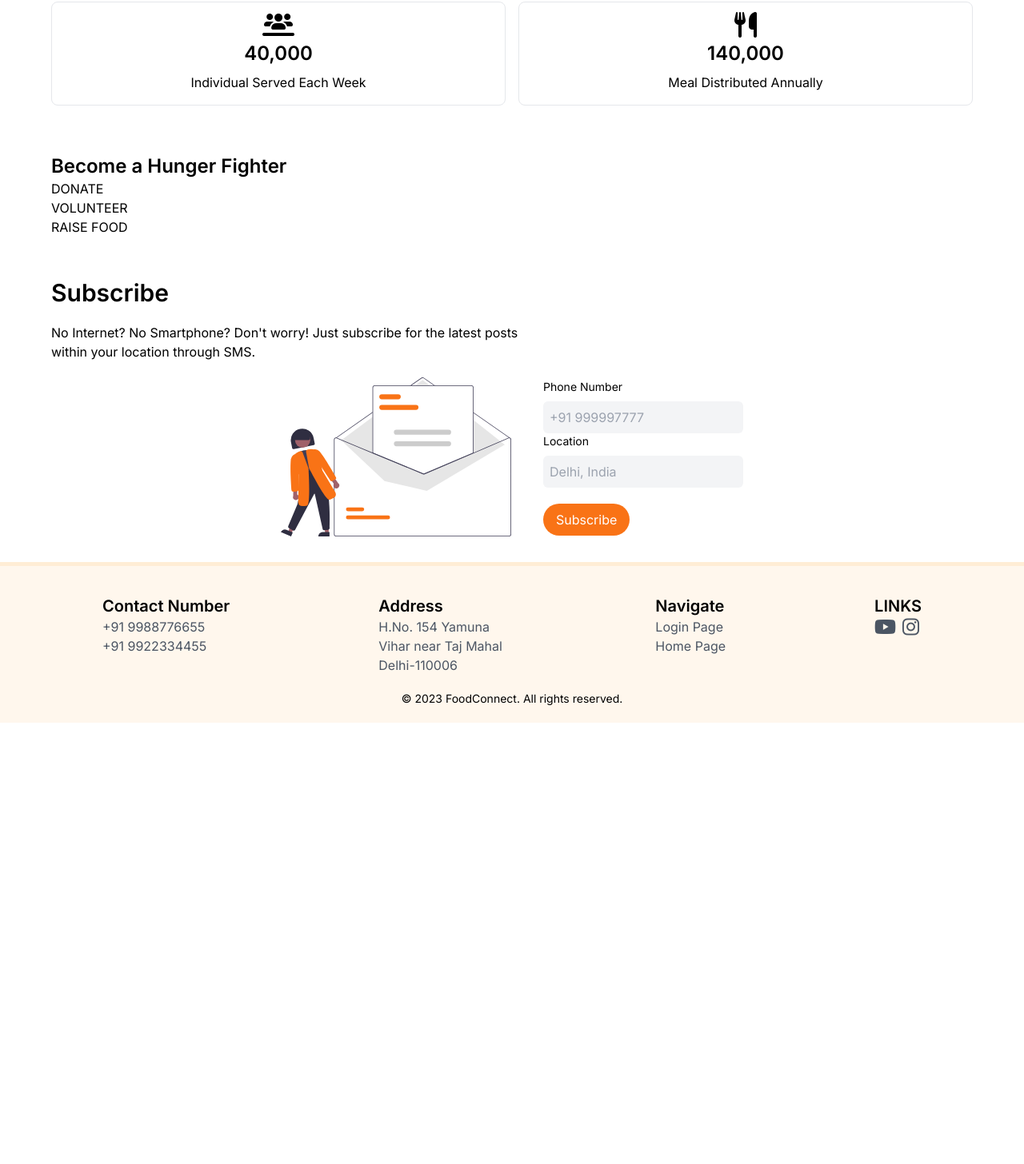
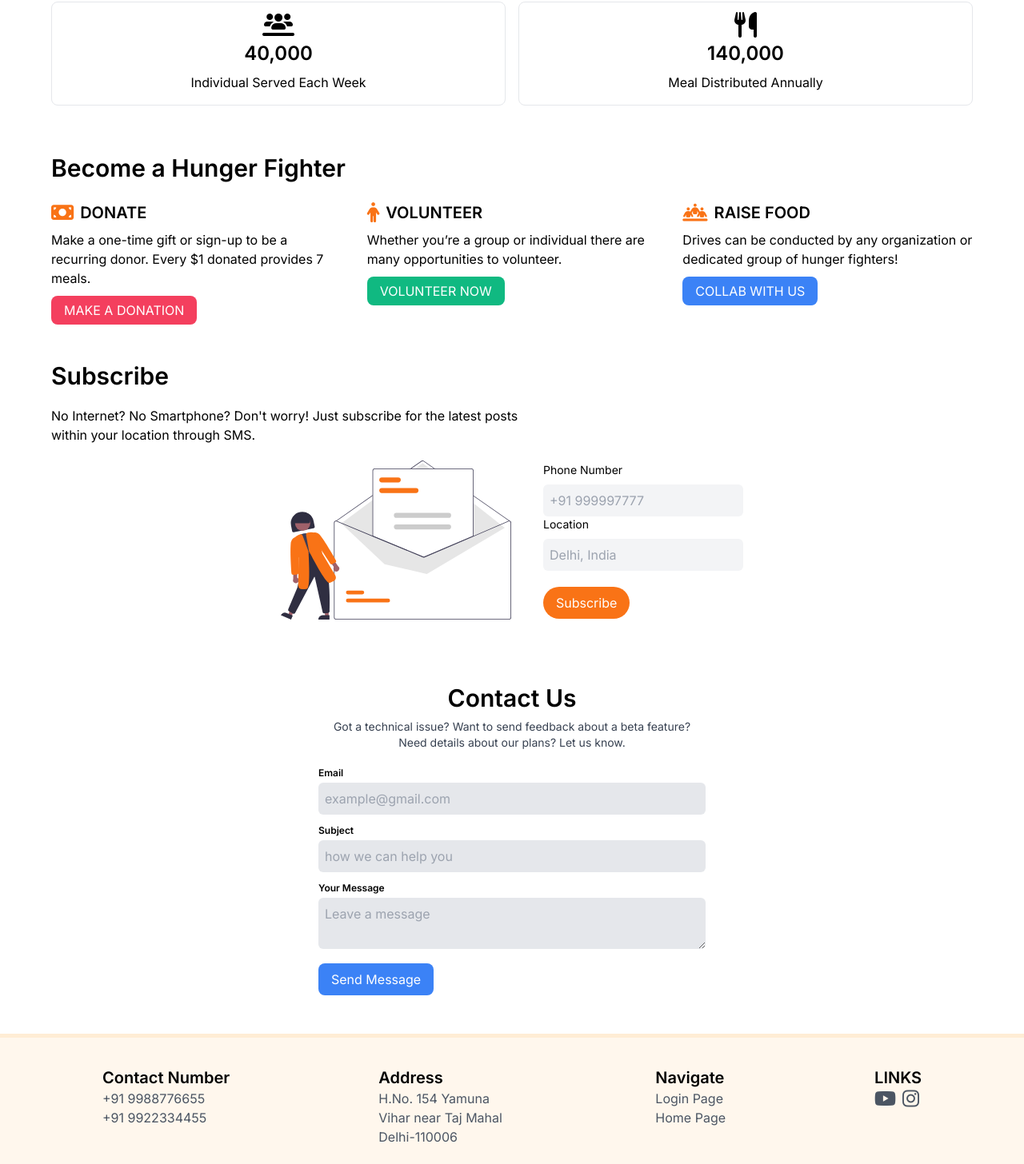
Before and after one commit to HaroonSaifi17/FoodConnect, a React (Vite) app in the folder frontend/: page / in a window 1280 px wide. Shown: the part 457-1913 px from the top of the page at 80% size. Before the commit the page ends 1361 px from the top, so only its background shows below. Built offline with nearby package versions, Linux system fonts and the light colour scheme.

Commit message:
home page completed

```diff
--- a/frontend/src/App.tsx
+++ b/frontend/src/App.tsx
@@ -1,9 +1,9 @@
 import Home from "./pages/Home";
 import { BrowserRouter as Router, Routes, Route } from "react-router-dom";
 import Login from "./pages/Login";
-import Contact from "./pages/Contact";
 import Navbar from "./component/Navbar";
 import Footer from "./component/Footer";
+import Need from "./pages/Need";
 
 function App() {
   return (
@@ -12,7 +12,7 @@ function App() {
         <Routes>
           <Route path="/" element={<Home />} />
           <Route path="/login" element={<Login />} />
-          <Route path="/contact" element={<Contact />} />
+          <Route path="/need" element={<Need />} />
         </Routes>
       <Footer/>
       </Router>
--- /dev/null
+++ b/frontend/src/component/Contact.tsx
@@ -0,0 +1,48 @@
+const Contact = () => {
+  return (
+    <div>
+      <div className="px-[5vw] max-w-screen-2xl mx-auto py-10">
+        <div id="contact" className="mx-auto md:min-w-[300px] p-2 max-w-[500px]">
+          <h2 className="text-center font-semibold text-3xl">Contact Us</h2>
+          <p className="text-center text-sm text-gray-700 mt-2 mb-5">
+            Got a technical issue? Want to send feedback about a beta feature?
+            Need details about our plans? Let us know.
+          </p>
+          <form>
+            <p className="font-semibold text-xs mt-3">Email</p>
+            <input
+              type="text"
+              required
+              className="bg-gray-200 mt-1 border-none w-full p-2 rounded-md"
+              name="email"
+              placeholder="example@gmail.com"
+            />
+            <p className="font-semibold text-xs mt-3">Subject</p>
+            <input
+              type="text"
+              required
+              className="bg-gray-200 mt-1 border-none w-full p-2 rounded-md"
+              name="subject"
+              placeholder="how we can help you"
+            />
+            <p className="font-semibold text-xs mt-3">Your Message</p>
+            <textarea
+              required
+              className="bg-gray-200 mt-1 border-none w-full rounded-md border-gray-600 p-2"
+              name="message"
+              placeholder="Leave a message"
+            ></textarea>
+            <button
+              type="submit"
+              className="py-2 px-4 hover:bg-blue-600 rounded-lg bg bg-blue-500 text-white mt-3"
+            >
+              Send Message
+            </button>
+          </form>
+        </div>
+      </div>
+    </div>
+  );
+};
+
+export default Contact;
--- a/frontend/src/component/Donate.tsx
+++ b/frontend/src/component/Donate.tsx
@@ -1,21 +1,52 @@
+import { Link } from "react-router-dom";
 
 const Donate = () => {
   return (
-    <div>
-      <div className=" px-[5vw] max-w-screen-2xl py-5">
-        <h2 className="font-semibold text-2xl">Become a Hunger Fighter</h2>
-        <div>
-          <h4>DONATE</h4>
-        </div>
-        <div>
-          <h4>VOLUNTEER</h4>
-        </div>
-        <div>
-          <h4>RAISE FOOD</h4>
+    <div id="donate">
+      <div className=" px-[5vw] max-w-screen-3xl py-5">
+        <h2 className="font-semibold text-3xl">Become a Hunger Fighter</h2>
+        <div className="flex max-md:flex-col gap-8 mt-6 flex-wrap">
+          <div className="flex-1">
+            <h4 className="font-semibold text-xl"><i className="fa-solid fa-lg text-orange-500 mr-2 fa-money-bill"></i>DONATE</h4>
+            <p className="py-2 mb-2">
+              Make a one-time gift or sign-up to be a recurring donor. Every $1
+              donated provides 7 meals.
+            </p>
+            <a
+              className="py-2 px-4 whitespace-nowrap rounded-lg text-white bg-rose-500 "
+              href=""
+            >
+              MAKE A DONATION
+            </a>
+          </div>
+          <div className="flex-1">
+            <h4 className="font-semibold text-xl"><i className="fa-solid fa-person fa-lg text-orange-500 mr-2"></i>VOLUNTEER</h4>
+            <p className="py-2 mb-2">
+              Whether you’re a group or individual there are many opportunities
+              to volunteer.
+            </p>
+            <Link
+              className="py-2 px-4 whitespace-nowrap rounded-lg text-white bg-emerald-500 "
+              to="/login"
+            >
+              VOLUNTEER NOW
+            </Link>
+          </div>
+          <div className="flex-1">
+            <h4 className="font-semibold text-xl"><i className="fa-solid fa-people-line fa-lg text-orange-500 mr-2"></i>RAISE FOOD</h4>
+            <p className="py-2 mb-2">
+              Drives can be conducted by any organization or dedicated group of
+              hunger fighters!
+            </p>
+            <a
+              className="py-2 px-4 whitespace-nowrap rounded-lg text-white bg-blue-500 "
+              href=""
+            >COLLAB WITH US</a>
+          </div>
         </div>
       </div>
     </div>
-  )
-}
+  );
+};
 
-export default Donate
+export default Donate;
--- a/frontend/src/component/Navbar.tsx
+++ b/frontend/src/component/Navbar.tsx
@@ -7,40 +7,53 @@ const Navbar = () => {
     setNavStatus(!navStatus);
   };
   const homeClass = location.pathname === "/" ? "active" : "";
-const donateClass = location.pathname.match(/^\/#donate/) ? "active" : "";
-const loginClass = location.pathname.match(/^\/login/) ? "active" : "";
-const contactClass = location.pathname.match(/^\/contact/) ? "active" : "";
+  const donateClass = location.pathname.match(/^\/#donate/) ? "active" : "";
+  const loginClass = location.pathname.match(/^\/login/) ? "active" : "";
+  const needClass = location.pathname.match(/^\/need/) ? "active" : "";
 
   return (
     <nav id="home">
       <div className="max-w-screen-2xl  mx-auto py-4 px-[5vw] flex gap-2 justify-between items-center">
-              <Link  to="/">
+        <Link to="/">
           <i className="fa-solid fa-plate-wheat mx-2 text-orange-500"></i>Food
           Connect
         </Link>
-        <div className={`max-md:fixed max-md:w-[50vw] z-10 max-md:h-full max-md:bg-gray-50 max-md:shadow duration-100 max-md:top-0 ${
-            navStatus ? 'right-0' : '-right-[50vw]'
-          }`}>
+        <div
+          className={`max-md:fixed max-md:w-[50vw] z-10 max-md:h-full max-md:bg-gray-50 max-md:shadow duration-100 max-md:top-0 ${
+            navStatus ? "right-0" : "-right-[50vw]"
+          }`}
+        >
           <ul className="flex gap-4 max-md:flex-col justify-center items-center max-md:h-full">
             <li className="hover:text-orange-500">
-              <Link className={homeClass} onClick={toggleNav} to="/">Home</Link>
+              <Link className={homeClass} onClick={toggleNav} to="/">
+                Home
+              </Link>
             </li>
             <li className="hover:text-orange-500">
-              <Link className={contactClass} onClick={toggleNav} to="/contact">Contact</Link>
+              <Link className={needClass} onClick={toggleNav} to="/need">
+                Need Food
+              </Link>
             </li>
             <li className="hover:text-orange-500">
-              <Link className={loginClass} onClick={toggleNav} to="/login">Login</Link>
+              <Link className={loginClass} onClick={toggleNav} to="/login">
+                Login
+              </Link>
             </li>
             <li className="hover:text-orange-500">
-              <Link className={donateClass} onClick={toggleNav} to="/">Donate</Link>
+              <a className={donateClass} onClick={toggleNav} href="/#donate">
+                Donate
+              </a>
             </li>
           </ul>
         </div>
-        <a onClick={toggleNav} className="hidden max-md:block p-2 relative z-20">
+        <a
+          onClick={toggleNav}
+          className="hidden max-md:block p-2 relative z-20"
+        >
           <i className="fa-solid fa-bars fa-xl"></i>
         </a>
       </div>
     </nav>
   );
 };
-export default Navbar
+export default Navbar;
--- a/frontend/src/pages/Contact.css
+++ /dev/null
@@ -1,37 +0,0 @@
-.container {
-  display: flex;
-  flex-direction: column;
-  max-width: 400px;
-  margin: auto;
-  padding: 20px;
-  border: 1px solid #ccc;
-  border-radius: 8px;
-}
-
-.inputField {
-  margin-bottom: 15px;
-  padding: 8px;
-  font-size: 16px;
-  border: 1px solid #ddd;
-  border-radius: 4px;
-}
-
-.textareaField {
-  margin-bottom: 15px;
-  padding: 8px;
-  font-size: 16px;
-  border: 1px solid #ddd;
-  border-radius: 4px;
-  resize: vertical;
-}
-
-.sendButton {
-  padding: 10px 15px;
-  font-size: 16px;
-  background-color: #007bff;
-  color: #fff;
-  border: none;
-  border-radius: 4px;
-  cursor: pointer;
-  transition: backgroun
-}
--- a/frontend/src/pages/Contact.tsx
+++ /dev/null
@@ -1,21 +0,0 @@
-import React from 'react';
-import './Contact.css';
-const Contact: React.FC = () => {
-  const handleSendMessage = () => {
-    console.log('Message sent!');
-  };
-
-  return (
-    <div className="container">
-      <h2>Contact Us</h2>
-      <input type="email" placeholder="Enter your email" className="inputField" />
-      <input type="text" placeholder="Subject" className="inputField" />
-      <textarea placeholder="Your message" rows={5} className="textareaField"></textarea>
-      <button onClick={handleSendMessage} className="sendButton">
-        Send Message
-      </button>
-    </div>
-  );
-};
-
-export default Contact;
--- a/frontend/src/pages/Home.tsx
+++ b/frontend/src/pages/Home.tsx
@@ -2,6 +2,7 @@ import Hero from "../component/Hero";
 import Subscribe from "../component/Subscribe";
 import Stats from "../component/Stats";
 import Donate from "../component/Donate";
+import Contact from "../component/Contact";
 
 const Home = () => {
   return (
@@ -10,6 +11,7 @@ const Home = () => {
       <Stats />
       <Donate />
       <Subscribe />
+      <Contact />
     </>
   );
 };
--- /dev/null
+++ b/frontend/src/pages/Need.tsx
@@ -0,0 +1,16 @@
+const Need = () => {
+  return (
+    <div>
+      <div className="mx-auto px-[5vw] max-w-screen-2xl py-5">
+        <p className="py-4 font-semibold text-2xl">Food, Based on yout Location</p>
+        <div className="bg-orange-50 p-1 inline-block rounded-full">
+        <input className="p-2 mr-2 rounded-full bg-orange-100" type="search" name="" placeholder="Search" value=""/>
+          <a className="rounded-full p-2 aspect-square inline-block bg-orange-100"><i className="fa-solid fa-magnifying-glass"></i></a>
+        </div>
+    <div className="h-36"></div>
+      </div>
+    </div>
+  )
+}
+
+export default Need
--- /dev/null
+++ b/frontend/src/pages/Signup.tsx
@@ -0,0 +1,8 @@
+
+const Signup = () => {
+  return (
+    <div>Signup</div>
+  )
+}
+
+export default Signup
```
Also changed, not shown: frontend/src/pages/Login.tsx (+45 -5 lines), frontend/src/assets/login.svg (added).
